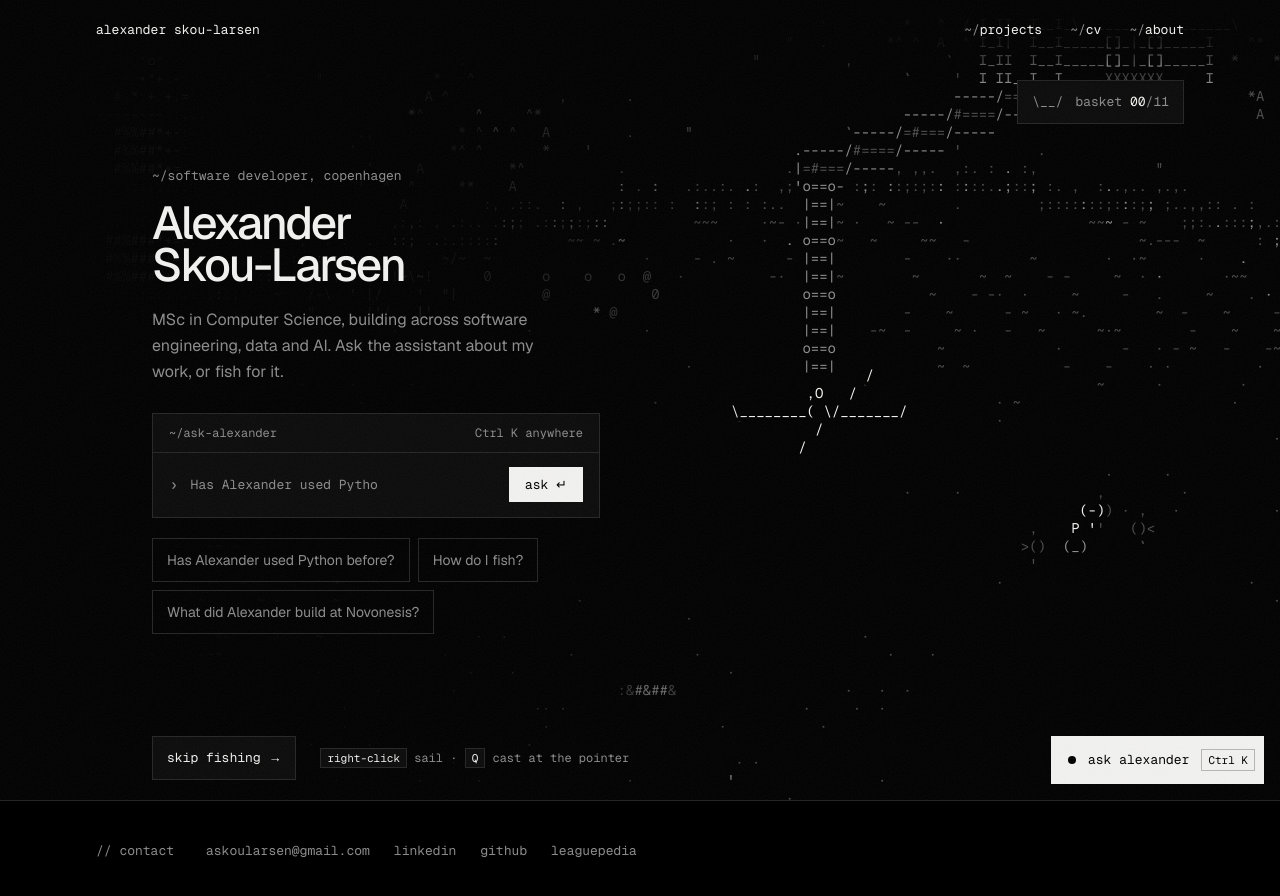
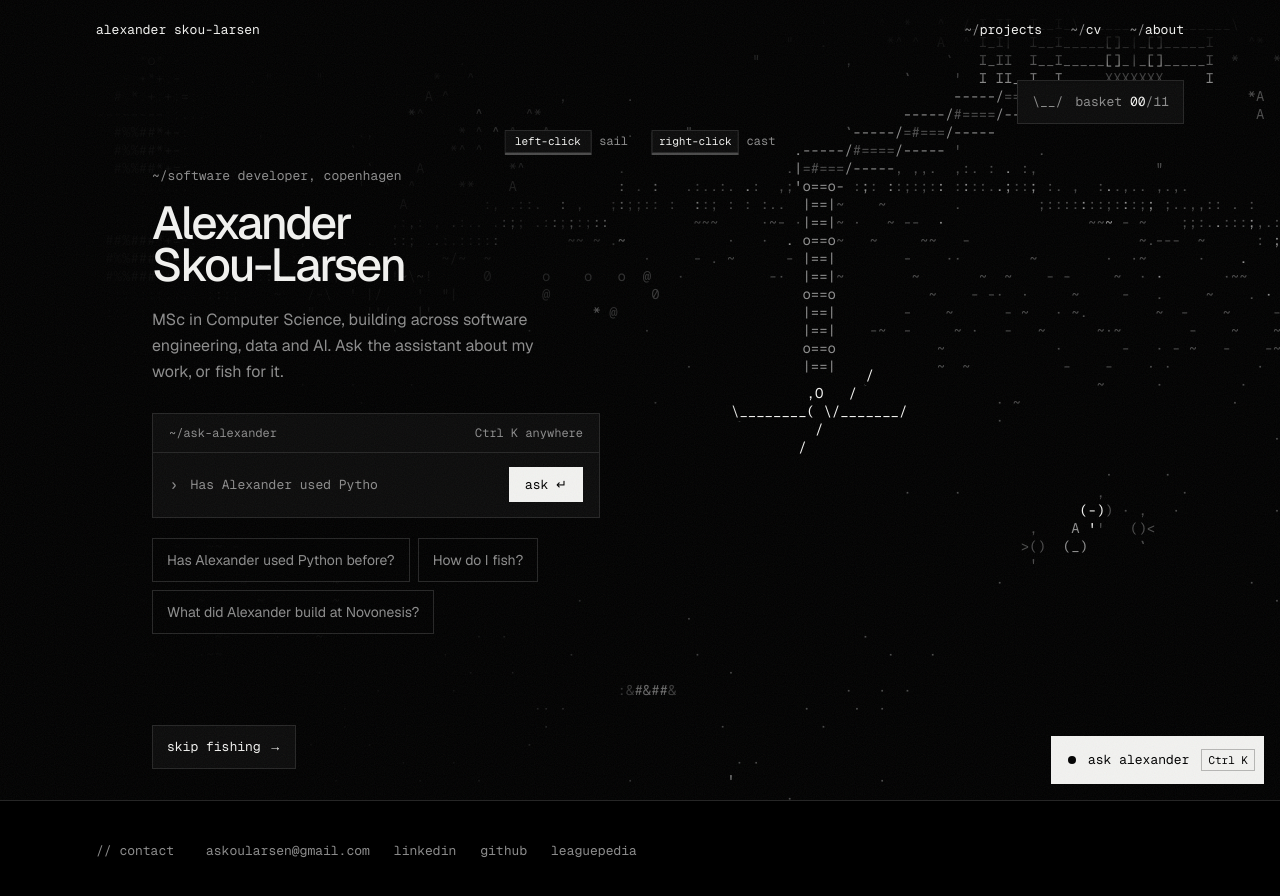
Before and after one commit to xZenshin/devSite, a Next.js app: page / in a window 1280 px wide. Shown: the top 896 px of the page. Built offline with nearby package versions, Linux system fonts and the light colour scheme.

Commit message:
update control scheme

```diff
--- a/app/globals.css
+++ b/app/globals.css
@@ -255,6 +255,75 @@ body::after {
   }
 }
 
+/* The control hints at the top catch the eye as the page comes in: a gleam runs over both keys at once,
+   a few times. Only until the key is used, and not with reduced motion. */
+@media (prefers-reduced-motion: no-preference) {
+  .hint-gleam kbd {
+    position: relative;
+    overflow: hidden;
+  }
+  .hint-gleam kbd::after {
+    content: "";
+    position: absolute;
+    inset: 0;
+    pointer-events: none;
+    background: linear-gradient(
+      105deg,
+      transparent 25%,
+      color-mix(in srgb, var(--bone) 45%, transparent) 50%,
+      transparent 75%
+    );
+    animation: gleam 3s ease-in-out 1s 5 both;
+  }
+}
+@keyframes gleam {
+  from {
+    transform: translateX(-100%);
+  }
+  30%,
+  to {
+    transform: translateX(100%);
+  }
+}
+
+/* A control hint over the lake, the first time its button is used: the key goes down, then the hint fades.
+   Not behind the reduced-motion query: the safety net below makes it end at once, and the hint must still end. */
+.hint-used {
+  animation: hint-fade 1.4s ease-out forwards;
+}
+.hint-used kbd {
+  animation: key-press 1.4s var(--ease-out-expo) forwards;
+}
+/* ...and comes back by "skip fishing". */
+.hint-back {
+  animation: hint-back 700ms var(--ease-out-expo) both;
+}
+@keyframes hint-back {
+  from {
+    opacity: 0;
+    transform: translateY(6px);
+  }
+}
+@keyframes hint-fade {
+  0%,
+  45% {
+    opacity: 1;
+  }
+  100% {
+    opacity: 0;
+  }
+}
+@keyframes key-press {
+  12%,
+  100% {
+    transform: translateY(2px);
+    box-shadow: 0 0 0 var(--dim);
+    border-color: var(--bone);
+    background: var(--bone);
+    color: var(--black);
+  }
+}
+
 /* Safety net: no motion at all when the visitor asks for less. */
 @media (prefers-reduced-motion: reduce) {
   *,
--- a/components/lake/lake-game.tsx
+++ b/components/lake/lake-game.tsx
@@ -9,8 +9,15 @@ import { useChatContext } from "../chat/chat-provider";
 import { useMediaQuery } from "../use-media-query";
 import { Basket } from "./basket";
 import { CatchCard } from "./catch-card";
-import { LakeCanvas, type TouchMode } from "./lake-canvas";
+import { LakeCanvas, type Control, type TouchMode } from "./lake-canvas";
 import { addToBasket, getBasket, useBasket } from "./use-basket";
+
+/**
+ * Which mouse controls the visitor has used. Each hint goes away once its button
+ * is first pressed, and stays away while the visitor reads the site's other pages;
+ * like the lake itself, it lives as long as the page does.
+ */
+const used: Record<Control, boolean> = { sail: false, cast: false };
 
 /**
  * The home page: a lake to fish projects and CV entries out of. The canvas
@@ -48,6 +55,16 @@ export function LakeGame({ catches, children }: { catches: Catch[]; children: Re
 
   const dismiss = useCallback(() => setCard(null), []);
 
+  // A hint is pressed the first time its button is, then fades; once faded it is gone.
+  const [pressed, setPressed] = useState<Record<Control, boolean>>(() => ({ ...used }));
+  const [faded, setFaded] = useState<Record<Control, boolean>>(() => ({ ...used }));
+  const onControl = useCallback((control: Control) => {
+    if (used[control]) return;
+    used[control] = true;
+    setPressed((p) => ({ ...p, [control]: true }));
+  }, []);
+  const onFaded = useCallback((control: Control) => setFaded((f) => ({ ...f, [control]: true })), []);
+
   useEffect(() => {
     if (!card || chatOpen) return;
     const onKeyDown = (event: KeyboardEvent) => {
@@ -60,7 +77,7 @@ export function LakeGame({ catches, children }: { catches: Catch[]; children: Re
   return (
     // Cancels main's bottom padding: the lake is exactly one screen, then the footer.
     <section aria-label="Introduction and fishing lake" className="relative -mb-32 flex min-h-[100svh] flex-col">
-      <LakeCanvas onHaul={onHaul} onAction={dismiss} touchMode={touchMode} keysBlocked={chatOpen} stock={stock} />
+      <LakeCanvas onHaul={onHaul} onAction={dismiss} onControl={onControl} touchMode={touchMode} stock={stock} />
 
       {/* A fade from the window's left edge, so the shore and wake drifting under the text don't
           tangle with it. Only where the text sits beside the boat; the boat never sails into it. */}
@@ -77,21 +94,27 @@ export function LakeGame({ catches, children }: { catches: Catch[]; children: Re
 
       {/* On screens wider than the page column, the text and the hints leave it and sit near the
           left edge of the window (72rem is main's max width), so the lake gets the room. Beside the
-          lake they keep a little way in from the edge, further once there is room (the pl-, and the same in the hints below). */}
-      <div className="pointer-events-none relative z-10 flex flex-1 flex-col justify-start pt-36 pb-24 sm:justify-center sm:pt-24 lg:pl-10 min-[72rem]:pl-30 min-[72rem]:ml-[calc((72rem-100vw)/2)]">
+          lake they keep a little way in from the edge, further once there is room (the pl-, and the same in the hints below).
+          In a narrow window with a mouse the text starts lower, below the control hints. */}
+      <div className="pointer-events-none relative z-10 flex flex-1 flex-col justify-start pt-36 pb-24 max-sm:pointer-fine:pt-44 sm:justify-center sm:pt-24 lg:pl-10 min-[72rem]:pl-30 min-[72rem]:ml-[calc((72rem-100vw)/2)]">
         {children}
       </div>
 
       <Basket catches={catches} caught={caught} onOpen={dismiss} />
 
-      <div className="pointer-events-none absolute bottom-5 left-0 z-10 flex flex-col items-start gap-3 font-mono text-[12px] text-ash sm:flex-row sm:items-center sm:gap-6 lg:left-10 min-[72rem]:left-[calc((72rem-100vw)/2+7.5rem)]">
+      {!touch && !(faded.sail && faded.cast) && <ControlHints pressed={pressed} faded={faded} onFaded={onFaded} />}
+
+      {/* With a mouse, "skip fishing" and the settled hints sit side by side at every width, and the
+          button stretches to the hints' height. With touch, it and the move/cast toggle stack on phones. */}
+      <div className="pointer-events-none absolute bottom-5 left-0 z-10 flex flex-col items-start gap-3 font-mono text-[12px] text-ash sm:flex-row sm:gap-6 pointer-fine:flex-row pointer-fine:items-stretch pointer-fine:gap-2 lg:left-10 min-[72rem]:left-[calc((72rem-100vw)/2+7.5rem)]">
         <Link
           href="/projects"
           className="pointer-events-auto flex min-h-11 items-center border border-line bg-panel px-3.5 text-[13px] text-bone transition-colors duration-200 hover:border-bone hover:bg-bone hover:text-black"
         >
           skip fishing →
         </Link>
-        {touch ? (
+        {!touch && <SettledHints faded={faded} />}
+        {touch && (
           <div role="group" aria-label="What a tap on the water does" className="pointer-events-auto flex">
             {(["move", "cast"] as const).map((mode) => (
               <button
@@ -105,10 +128,6 @@ export function LakeGame({ catches, children }: { catches: Catch[]; children: Re
               </button>
             ))}
           </div>
-        ) : (
-          <p>
-            <Key>right-click</Key> sail <span aria-hidden="true">·</span> <Key>Q</Key> cast at the pointer
-          </p>
         )}
       </div>
 
@@ -121,6 +140,75 @@ export function LakeGame({ catches, children }: { catches: Catch[]; children: Re
   );
 }
 
-function Key({ children }: { children: ReactNode }) {
-  return <kbd className="border border-line bg-panel px-1.5 py-0.5 font-mono text-[11px] text-bone">{children}</kbd>;
+const HINTS: { control: Control; key: string; label: string }[] = [
+  { control: "sail", key: "left-click", label: "sail" },
+  { control: "cast", key: "right-click", label: "cast" },
+];
+
+/** A key and what it does. Every key is as wide as the longest, "right-click": 11 characters, its padding and border. */
+function Hint({ keyName, label }: { keyName: string; label: string }) {
+  return (
+    <>
+      <kbd className="min-w-[calc(11ch+14px)] border border-line bg-panel px-1.5 py-0.5 text-center font-mono text-[11px] text-bone shadow-[0_2px_0_var(--dim)]">
+        {keyName}
+      </kbd>
+      {label}
+    </>
+  );
 }
+
+/**
+ * The mouse controls, across the top of the lake, just below the basket. Each key
+ * stands raised until its button is first pressed on the water, then goes down and
+ * the hint fades out (to reappear by "skip fishing"; see SettledHints). A faded hint
+ * keeps its place, so the other doesn't jump. Until then a gleam runs over the keys
+ * a few times as the page comes in, to catch the eye.
+ */
+function ControlHints({
+  pressed,
+  faded,
+  onFaded,
+}: {
+  pressed: Record<Control, boolean>;
+  faded: Record<Control, boolean>;
+  onFaded: (control: Control) => void;
+}) {
+  return (
+    <ul
+      aria-label="Controls"
+      className="pointer-events-none absolute top-[130px] left-1/2 z-20 flex -translate-x-1/2 items-center gap-6 font-mono text-[12px] whitespace-nowrap text-ash"
+    >
+      {HINTS.map(({ control, key, label }) => (
+        <li
+          key={control}
+          className={`flex items-center gap-2 ${faded[control] ? "invisible" : pressed[control] ? "hint-used" : "hint-gleam"}`}
+          onAnimationEnd={(event) => {
+            if (event.target === event.currentTarget) onFaded(control);
+          }}
+        >
+          <Hint keyName={key} label={label} />
+        </li>
+      ))}
+    </ul>
+  );
+}
+
+/**
+ * The mouse controls again, once they have faded from the top: one above the
+ * other by "skip fishing", where they stay as a quiet reminder. Each comes in as
+ * its hint at the top goes. Both always keep their places, even before either has
+ * come, so "skip fishing" is the same height throughout and nothing jumps. The
+ * gap is the suggested questions' gap; the bottom padding takes in the keys' shadow.
+ */
+function SettledHints({ faded }: { faded: Record<Control, boolean> }) {
+  const none = !faded.sail && !faded.cast;
+  return (
+    <ul aria-label="Controls" aria-hidden={none || undefined} className="flex flex-col items-start gap-2 pb-0.5">
+      {HINTS.map(({ control, key, label }) => (
+        <li key={control} className={`flex items-center gap-2 ${faded[control] ? "hint-back" : "invisible"}`}>
+          <Hint keyName={key} label={label} />
+        </li>
+      ))}
+    </ul>
+  );
+}
--- a/content/facts.md
+++ b/content/facts.md
@@ -58,8 +58,8 @@ step with the game (components/lake and lib/lake).
 
 The home page is a lake where you fish up Alexander's projects, jobs and education.
 
-- Sail: right-click on the water to move the boat there.
-- Cast: point where the lure should land and press Q. Cast near the fish around the buoys;
+- Sail: left-click on the water to move the boat there; hold the button down to keep steering.
+- Cast: right-click where the lure should land. Cast near the fish around the buoys;
   casting elsewhere only catches junk.
 - Catch: each catch shows a card linking to its page and goes into the basket in the top
   right corner.
--- a/lib/lake/texture.ts
+++ b/lib/lake/texture.ts
@@ -66,7 +66,7 @@ function buoyAt(lake: Lake, col: number, row: number, cellW: number, cellH: numb
     const c = Math.floor(at.x / cellW) - col;
     const r = Math.floor(at.y / cellH) - row;
     if (r === 0 && Math.abs(c) <= 1) return "(_)"[1 - c];
-    if (r === 1 && c === 0) return "P";
+    if (r === 1 && c === 0) return "A";
   }
   return null;
 }
```
Also changed, not shown: components/lake/lake-canvas.tsx (+26 -18 lines), 1 other file (tests, documents, lock files or other folders).
